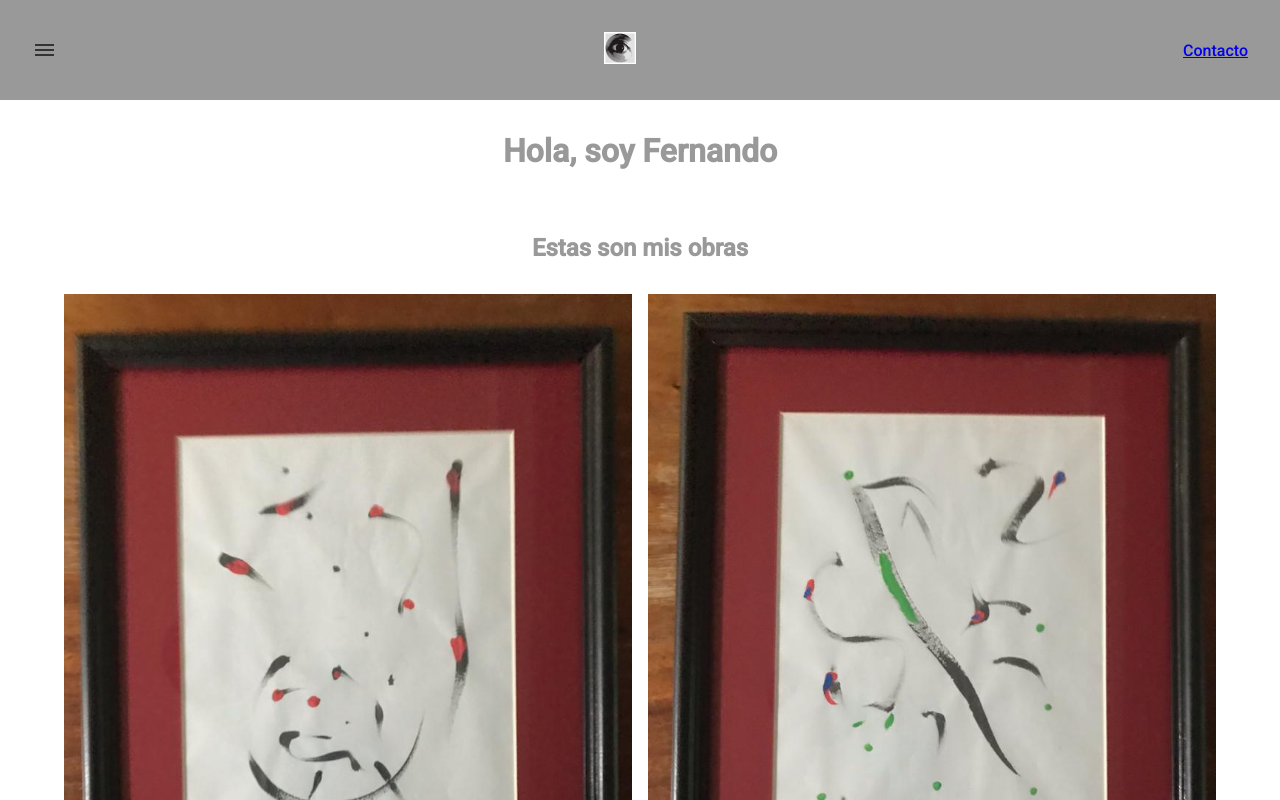
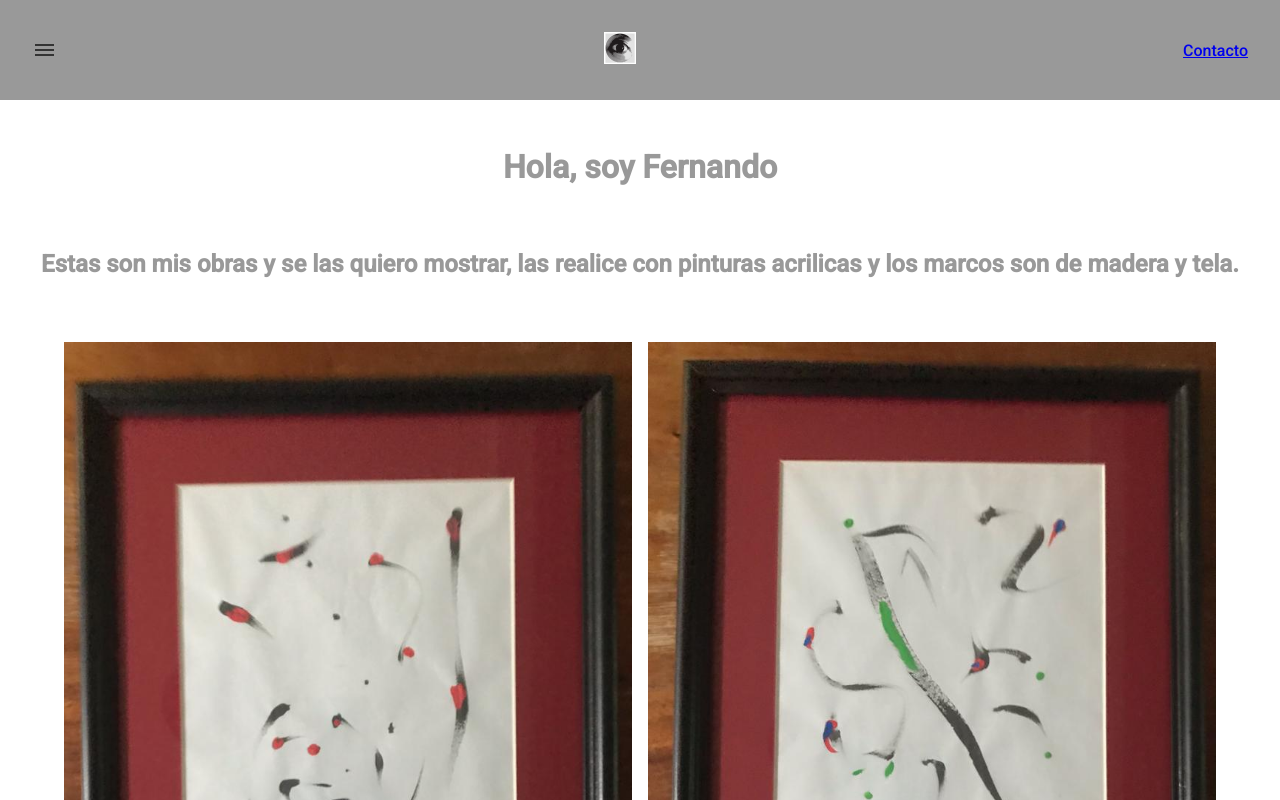
Before and after one commit to pibelanzallamas/dreamer-paintings, a React (Create React App) app: page / in a window 1280 px wide. Shown: the top 800 px of the page. Built offline with nearby package versions, Linux system fonts and the light colour scheme.

Commit message:
new fetures

```diff
--- a/src/Components/Home.jsx
+++ b/src/Components/Home.jsx
@@ -2,7 +2,11 @@ function Home() {
   return (
     <div>
       <h1>Hola, soy Fernando</h1>
-      <h2>Estas son mis obras</h2>
+      <h2>
+        Estas son mis obras y se las quiero mostrar, las realice con pinturas
+        acrilicas y los marcos son de madera y tela.
+      </h2>
+
       <div className="contenedor">
         <div className="obra">
           <img src="/1.jpeg"></img>
--- a/src/Styles/App.css
+++ b/src/Styles/App.css
@@ -3,6 +3,10 @@ h1, h2 {
   padding: 2rem;
   color: #999;
   text-align: center;
+}
+
+h1 {
+  margin-top: 1rem;
 }
 
 .contenedor {
@@ -11,6 +15,7 @@ h1, h2 {
   width: 90%;
   min-height: 100vh;
   margin: auto;
+  margin-top: 2rem;
   gap: 1rem;
 }
 
--- a/src/Styles/Home.sass
+++ b/src/Styles/Home.sass
@@ -2,6 +2,9 @@ h1, h2
   padding: 2rem
   color: #999
   text-align: center
+
+h1
+  margin-top: 1rem
 
 .contenedor
   display: grid
@@ -9,6 +12,7 @@ h1, h2
   width: 90%
   min-height: 100vh
   margin: auto
+  margin-top: 2rem
   gap: 1rem
 
 .obra
```
Also changed, not shown: 1 other file (tests, documents, lock files or other folders).
